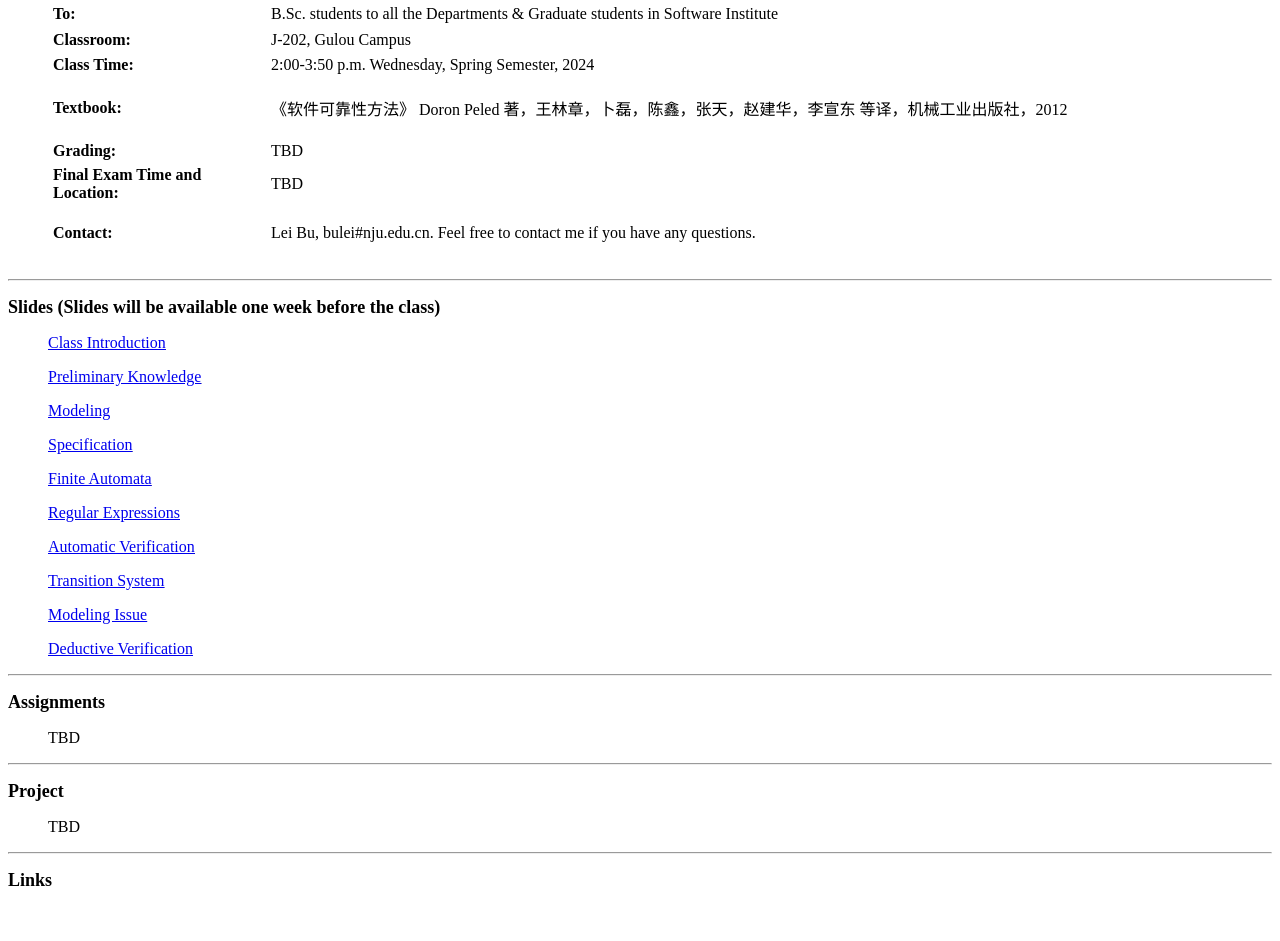
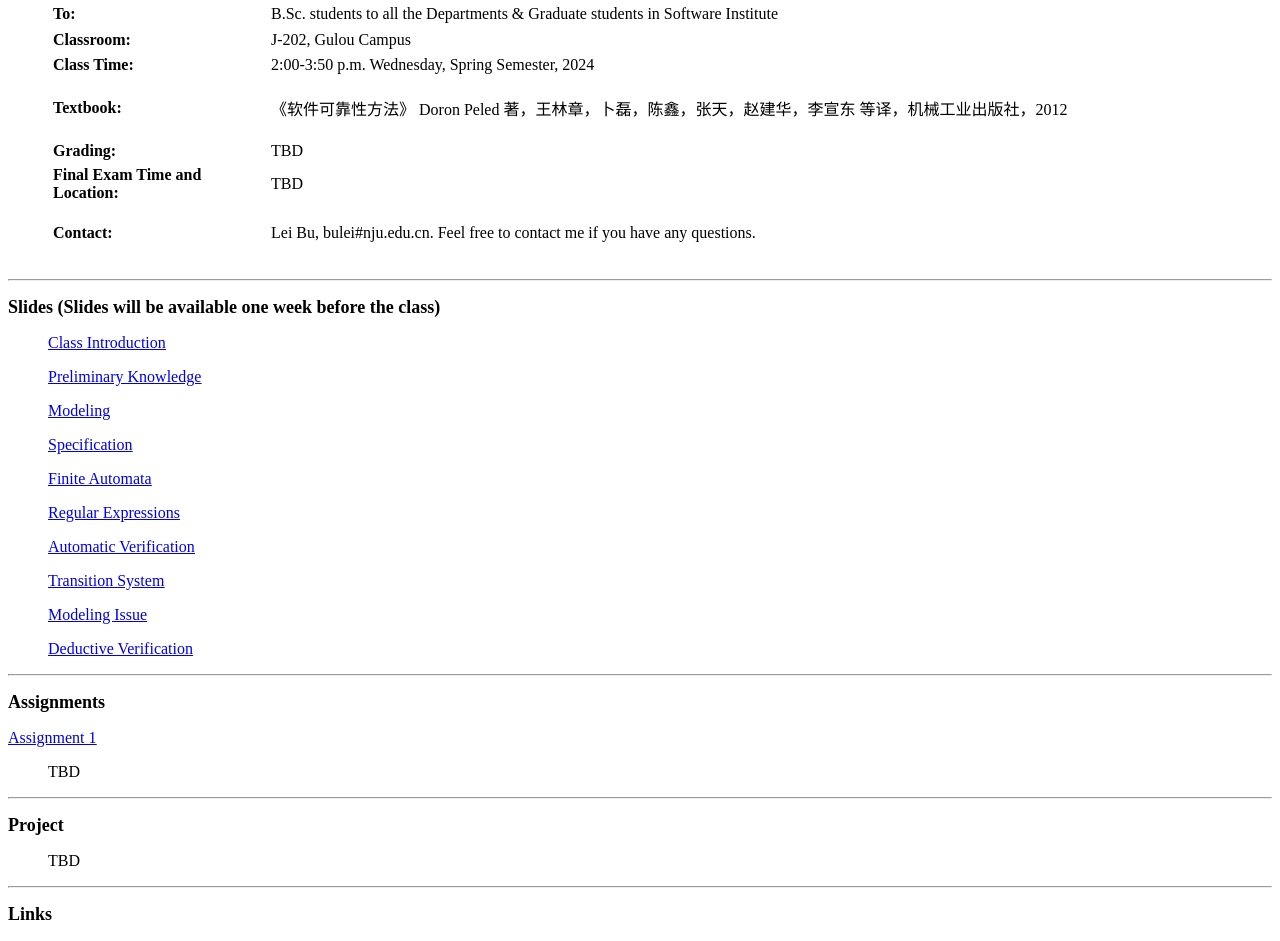
Before and after one commit to tfse24/tfse24.github.io, a plain HTML site: page index.html in a window 1280 px wide. Shown: the part 285-1226 px from the top of the page. Before the commit the page ends 1192 px from the top, so only its background shows below. Drawn offline with Linux system fonts and the light colour scheme.

Commit message:
Add assignment 1.

```diff
--- a/index.html
+++ b/index.html
@@ -75,7 +75,7 @@ Information</font></a><font size="3" face="Times New Roman">] [</font><a href="h
 <hr>
 </b></font>
 <p><font size="6" face="Times New Roman"><b>  </b></font><a name="Assignments" id="Assignments"><font size="4" face="Times New Roman"><b>Assignments</b></font></a> </p>
-
+<p class="STYLE21"><u><a href="https://tfse24.github.io/assignments/A1.pdf">Assignment 1</a></u>  </p>
 <blockquote>
   TBD
 </blockquote>
```
Also changed, not shown: 1 other file.
